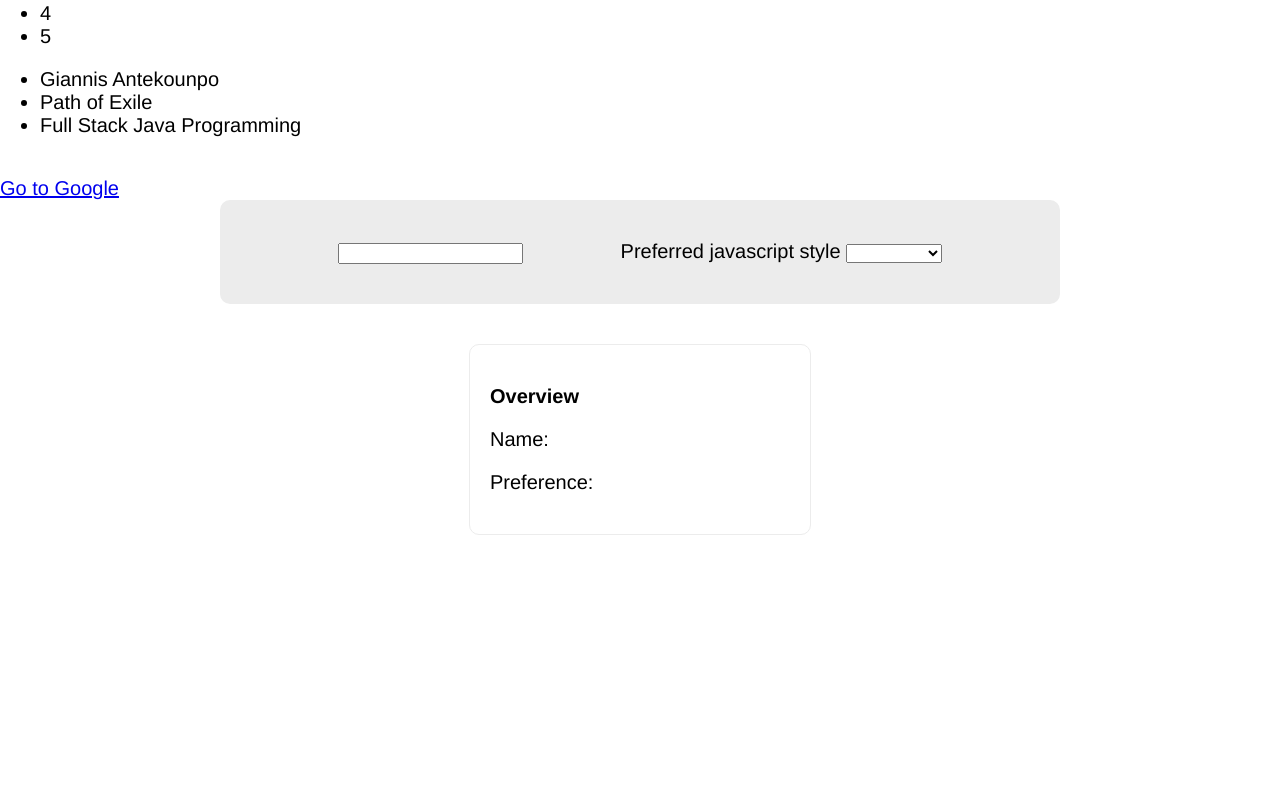
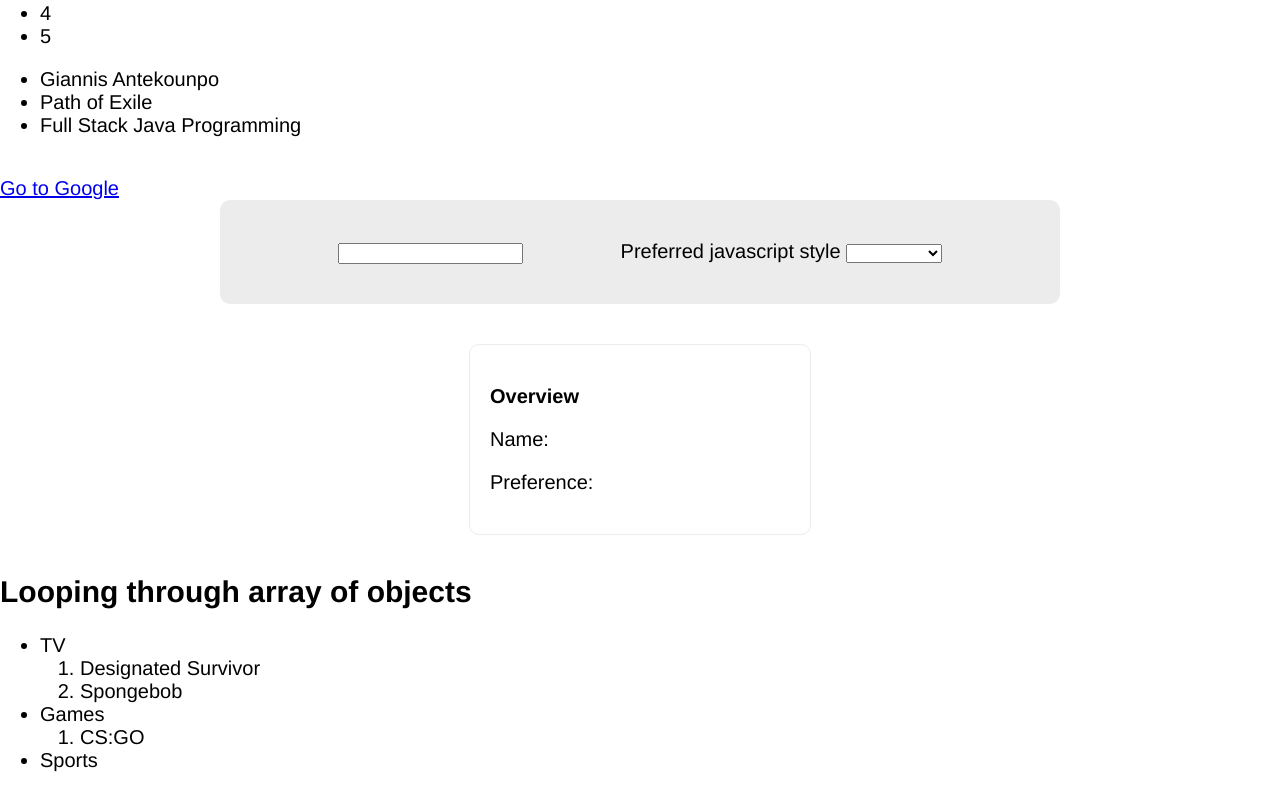
Before and after one commit to VigilBushido/Vue, a Vue app: page / in a window 1280 px wide. Shown: the part 201-993 px from the top of the page. Before the commit the page ends 800 px from the top, so only its background shows below. Built offline with nearby package versions, Linux system fonts and the light colour scheme.

Commit message:
looping thru object

```diff
--- a/src/components/Exercise1-01.vue
+++ b/src/components/Exercise1-01.vue
@@ -9,7 +9,7 @@
       </li>
     </ul>
     <ul>
-      <li v-for="(item, n) in interest" :key="n">
+      <li v-for="(item, n) in interest1" :key="n">
         {{ item }}
       </li>
     </ul>
@@ -38,6 +38,15 @@
       <li>Name: {{ name }}</li>
       <li>Preference: {{ language }}</li>
     </ul>
+    <h1> Looping through array of objects</h1>
+    <ul>
+      <li v-for="(item, n) in interests2" :key="n">
+        {{ item.title }}
+        <ol>
+          <li v-for="(fav, m) in item.favorite" :key="m"> {{ fav }}</li>
+        </ol>
+      </li>
+    </ul>
   </section>
 </template>
 
@@ -58,10 +67,24 @@ export default {
       },
       name: '',
       language: '',
-      interest: [
+      interest1: [
         'Giannis Antekounpo',
         'Path of Exile',
         'Full Stack Java Programming',
+      ],
+      interests2: [
+        {
+          title: 'TV',
+          favorite: ['Designated Survivor', 'Spongebob'],
+        },
+        {
+          title: 'Games',
+          favorite: ['CS:GO'],
+        },
+        {
+          title: 'Sports',
+          favorite: [],
+        },
       ],
     }
   },
```
